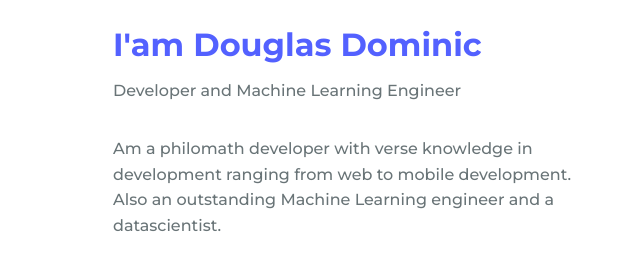
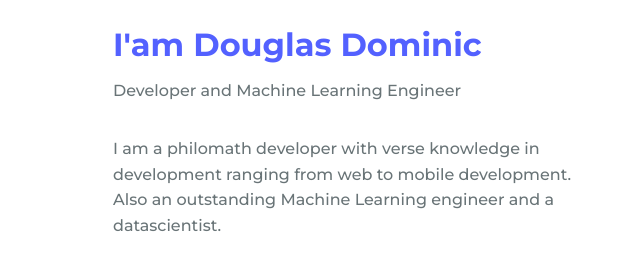
Before and after one commit to xi6th/portfolioix, a plain HTML site: page index.html in a window 1280 px wide. Shown: the part 1040-1307 px from the top of the page, 543-1183 px from the left. Drawn offline with nearby package versions, Linux system fonts and the light colour scheme.

Commit message:
Update index.html

```diff
--- a/index.html
+++ b/index.html
@@ -63,7 +63,7 @@
                     <div>
                         <h2 class="about__subtitle">I'am Douglas Dominic</h2>
                         <span class="about__profession">Developer and Machine Learning Engineer</span>
-                        <p class="about__text">Am a philomath developer with verse knowledge in development ranging from web to mobile development.
+                        <p class="about__text">I am a philomath developer with verse knowledge in development ranging from web to mobile development.
                             <br class="about__text2">
                             Also an outstanding Machine Learning engineer and a datascientist.
                             <br>
```
